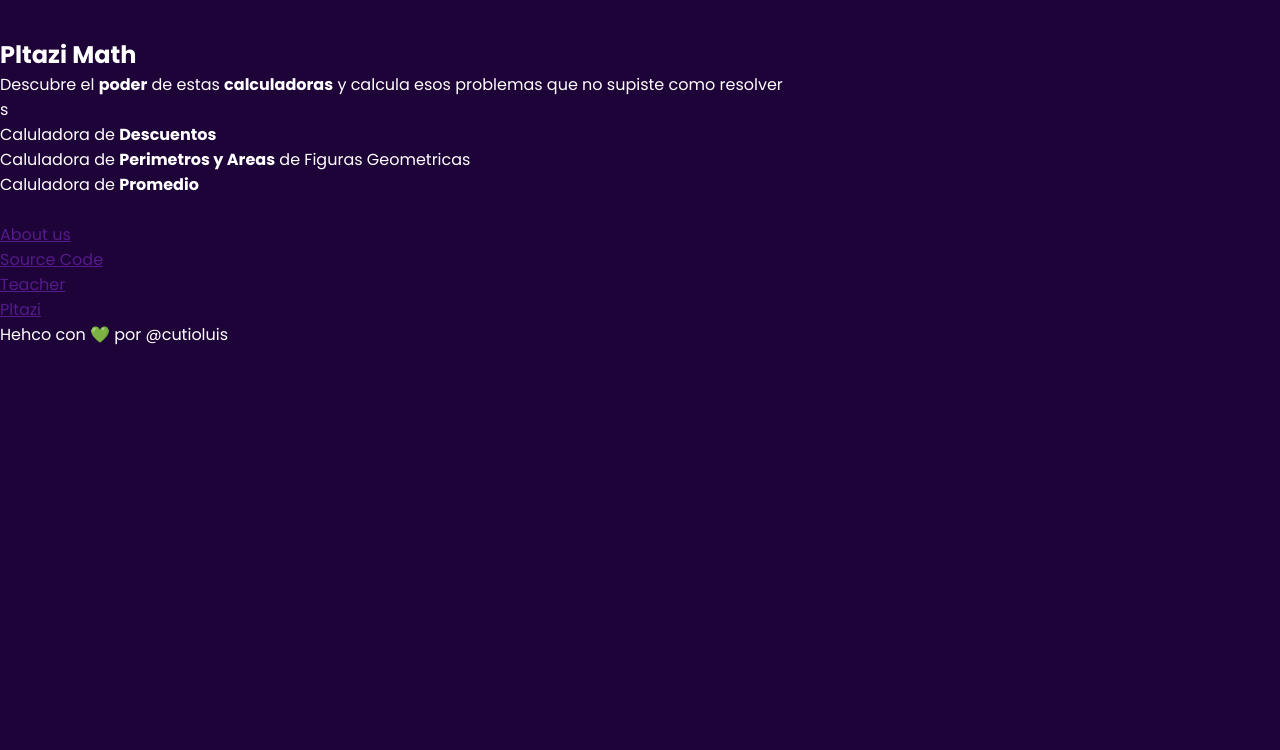
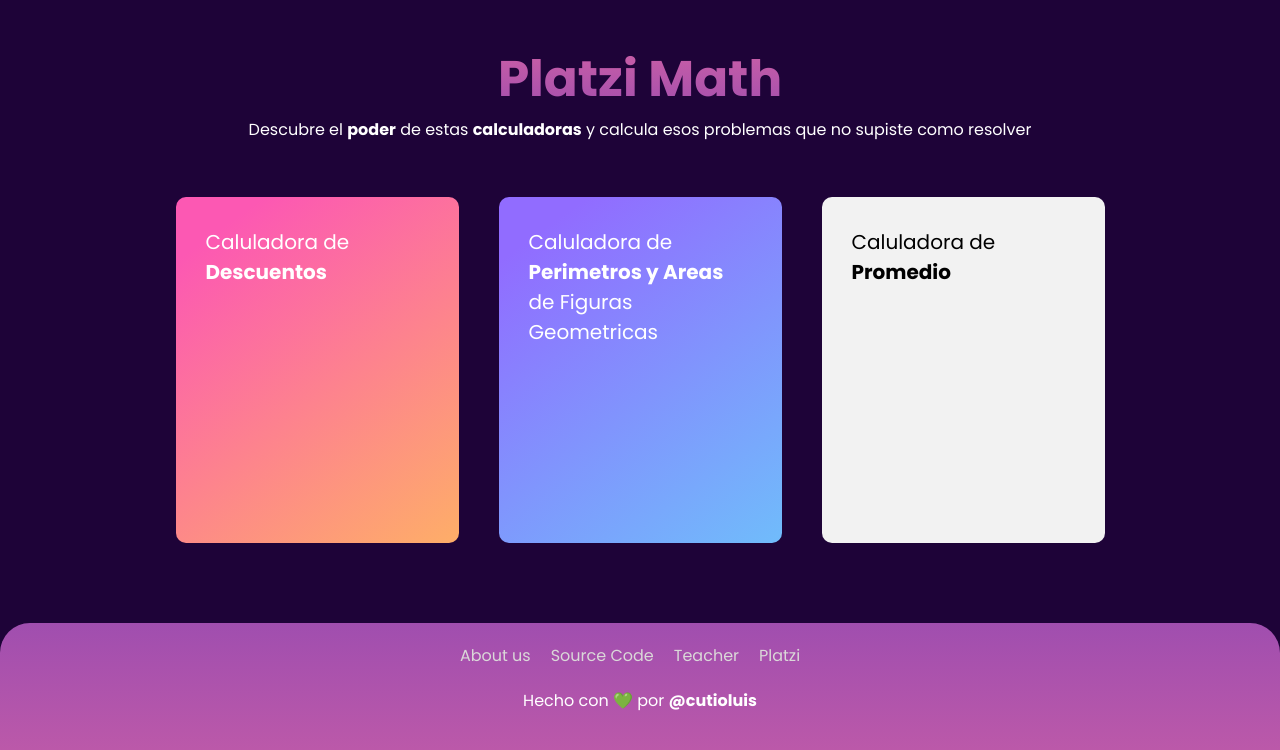
Before and after one commit to cutioluis/platzi-JsPractico, a website: page index.html in a window 1280 px wide. Shown: the part 94-844 px from the top of the page. Before the commit the page ends 800 px from the top, so only its background shows below. Drawn offline with Linux system fonts and the light colour scheme.

Commit message:
ADD footer and section main

```diff
--- a/index.html
+++ b/index.html
@@ -19,7 +19,7 @@
             <ul>
                 <img src="/assets/pl-logo.png" alt="" class="Pltazi Math" />
             </ul>
-            <ul>
+            <ul class="">
                 <li><a href="">Home</a></li>
                 <li><a href="">About us</a></li>
                <a href=""> <img src="./assets/pl-github.png" alt="Git Hub"></a>
@@ -27,38 +27,40 @@
         </nav>
     </header>
     <main>
-        <section class="header-title">
-            <h1>Pltazi Math</h1>
+        <section class="header">
+            <h1 class="platzi_title">Platzi Math</h1>
             <p>Descubre el <b>poder</b> de estas <b>calculadoras</b> y calcula esos problemas que no supiste como
                 resolver</p>
         </section>
-        <section>s
-            <div>Caluladora
+
+        <section class="calculators">
+            <div class="calculators-md calculators-discount">Caluladora
                 de <b>Descuentos</b></div>
-            <div>Caluladora
+            <div class="calculators-md calculators-figures" >Caluladora
                 de <b>Perimetros y
                     Areas</b> de Figuras
                 Geometricas</div>
-            <div>Caluladora
+            <div class="calculators-md calculators-promedio">Caluladora
                 de <b>Promedio</b></div>
         </section>
     </main>
+
+
     <footer>
-        <div class="footer-platzi">
+        <div class="footer">
             <ul>
-                <img src="" alt="">
-            </ul>
-            <ul>
-                <li><a href="">About us</a></li>
+                <li><a href="./About.html">About us</a></li>
                 <li><a href="">Source Code</a></li>
                 <li><a href="">Teacher</a></li>
             </ul>
             <ul>
-                <li><a href="">Pltazi</a></li>
+                <li><a href="">Platzi</a></li>
             </ul>
         </div>
-        <p>Hehco con 💚️ por @cutioluis</p>
+        <p class="footer_finally">Hecho con 💚️ por <a href="https://github.com/cutioluis"><b>@cutioluis</b> </a></p>
     </footer>
+
+
 </body>
 <script src="./index.js"></script>
 
--- a/main.css
+++ b/main.css
@@ -1,11 +1,14 @@
+:root {
+  --pl-bg: #1e0338;
+  --pl-bg-footer: linear-gradient(180deg, #A04EAF 0%, #BC59A9 100%);;
+  /* Cards  */
+  --plg-gradient-title: linear-gradient(180deg, #ce60a5 0%, #9f4daf 100%);
+  --plg-gradient-00: linear-gradient(144.12deg, #fc58b3 11.61%, #feae68 100%);
+  --plg-gradient-01: linear-gradient(144.12deg, #916cff 11.61%, #70bcfb 100%);
+  --plg-gradient-02: #f2f2f2;
+  /* properties */
+  --plg-round: 10px
 
-:root {
-    --pl-bg: #1E0338;
-    --pl-bg-footer: red;
-    /* Cards  */
-    --plg-gradient-00: linear-gradient(144.12deg, #FC58B3 11.61%, #FEAE68 100%);
-    --plg-gradient-01: linear-gradient(144.12deg, #916CFF 11.61%, #70BCFB 100%);
-    --plg-gradient-02: #F2F2F2;
 }
 
 * {
@@ -20,11 +23,12 @@
 body {
   color: white;
   background: var(--pl-bg);
-    font-family: 'Poppins', sans-serif;
+  font-family: "Poppins", sans-serif;
 }
 
 nav {
   display: flex;
+  flex-wrap: wrap;
   margin: 40px;
   justify-content: space-between;
   align-items: center;
@@ -41,7 +45,7 @@
   list-style: none;
 }
 
-nav  ul li a {
+nav ul li a {
   margin-right: 20px;
   text-decoration: none;
   color: rgb(218, 216, 216);
@@ -51,3 +55,102 @@
   transition: 150ms;
   color: white;
 }
+
+/* Header */
+
+.header {
+  margin: 10px 0;
+  padding: 5px;
+  text-align: center;
+}
+
+.platzi_title {
+  font-size: 50px;
+  background: var(--plg-gradient-title);
+  -webkit-background-clip: text;
+  -webkit-text-fill-color: transparent;
+}
+
+
+/* calculators */
+
+.calculators {
+    display: flex;
+    flex-wrap: wrap;
+    justify-content: center;
+    padding: 20px;
+    margin-bottom: 40px;
+}
+
+.calculators-md {
+    font-size: 20px;
+    margin: 20px;
+    padding: 30px;
+    width: 223px;
+    height: 286px;
+    border-radius: var(--plg-round);
+}
+
+.calculators-discount {
+    background: var(--plg-gradient-00);
+}
+
+.calculators-figures {
+    background: var(--plg-gradient-01);
+
+}
+
+.calculators-promedio {
+    color: black;
+    background-color: var(--plg-gradient-02);
+
+}
+
+
+/* footer */
+
+footer {
+    border-radius: 30px 30px 0px 0px;
+    background: var(--pl-bg-footer);
+    padding: 20px 0;
+    height: auto;
+}
+
+.footer {
+    display: flex;
+    justify-content: center;
+    align-items: center;
+    flex-wrap: wrap;
+}
+
+.footer ul {
+    align-items: center;
+    display: flex;
+}
+
+.footer ul li {
+    list-style: none;
+}
+
+.footer ul li a {
+    margin-right: 20px;
+    transition: 150ms;
+    text-decoration: none;
+    color: rgb(218, 216, 216);
+  }
+
+.footer ul li a:hover {
+    margin-right: 20px;
+    text-decoration: none;
+    color: white;
+  }
+
+  .footer_finally {
+      margin: 20px 0;
+      text-align: center;
+  }
+
+  .footer_finally a {
+      text-decoration: none;
+      color: white;
+  }
```
Also changed, not shown: Abour.html (deleted), About.html (added), assets/pl-logo-gooter.png (added), 1 other file. Lines whose indentation alone changed are shown as unchanged.
